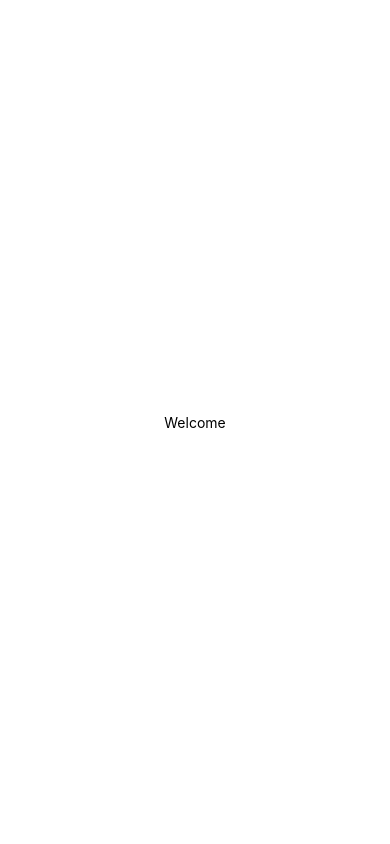
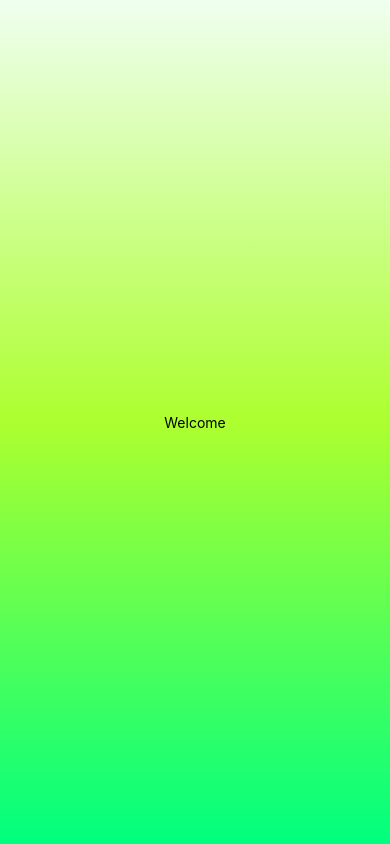
Before and after one commit to haorup/NumberGuessing, a React Native app: screen / in a window 390 px wide. Built offline with nearby package versions, Linux system fonts and the light colour scheme.

Commit message:
added expo lineargradient package, and set the background of the three screens using lineargradient component.

```diff
--- a/App.js
+++ b/App.js
@@ -1,12 +1,17 @@
 import { StatusBar } from 'expo-status-bar';
 import { StyleSheet, Text, View } from 'react-native';
 import Start from './Screens/Start';
+import { LinearGradient } from 'expo-linear-gradient';
 
 export default function App() {
   return (
     <View style={styles.container}>
+      <LinearGradient
+        colors={["#f0fff0", "#adff2f", "#00ff7f"]}
+        style={styles.background}>
       <StatusBar style="auto" />
       <Start />
+      </LinearGradient>
     </View>
   );
 }
@@ -18,4 +23,11 @@ const styles = StyleSheet.create({
     alignItems: 'center',
     justifyContent: 'center',
   },
+  background: {
+    flex: 1,
+    width: '100%',
+    height: '100%',
+    justifyContent: 'center',
+    alignItems: 'center',
+  },
 });
--- a/package.json
+++ b/package.json
@@ -12,7 +12,8 @@
     "expo": "~51.0.28",
     "expo-status-bar": "~1.12.1",
     "react": "18.2.0",
-    "react-native": "0.74.5"
+    "react-native": "0.74.5",
+    "expo-linear-gradient": "~13.0.2"
   },
   "devDependencies": {
     "@babel/core": "^7.20.0"
```
Also changed, not shown: 1 other file (tests, documents, lock files or other folders).
